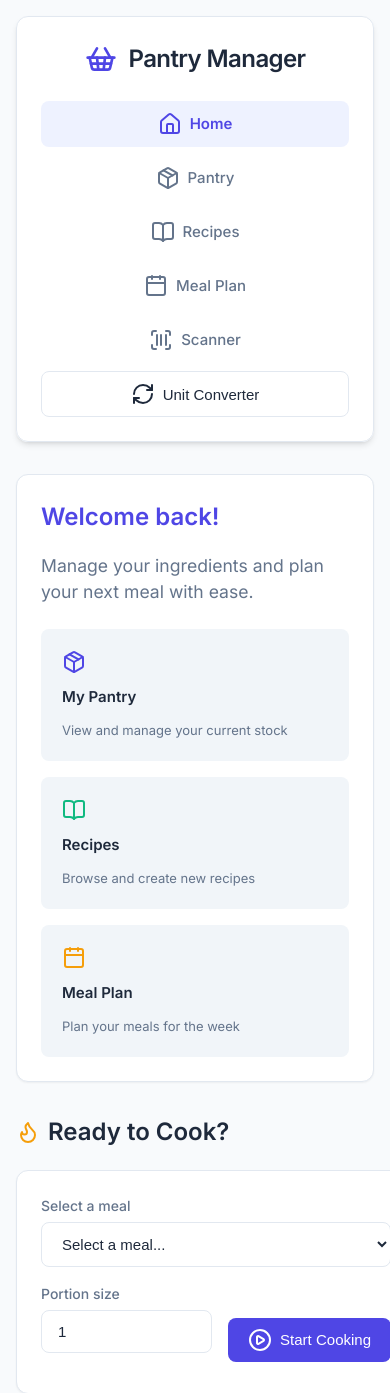
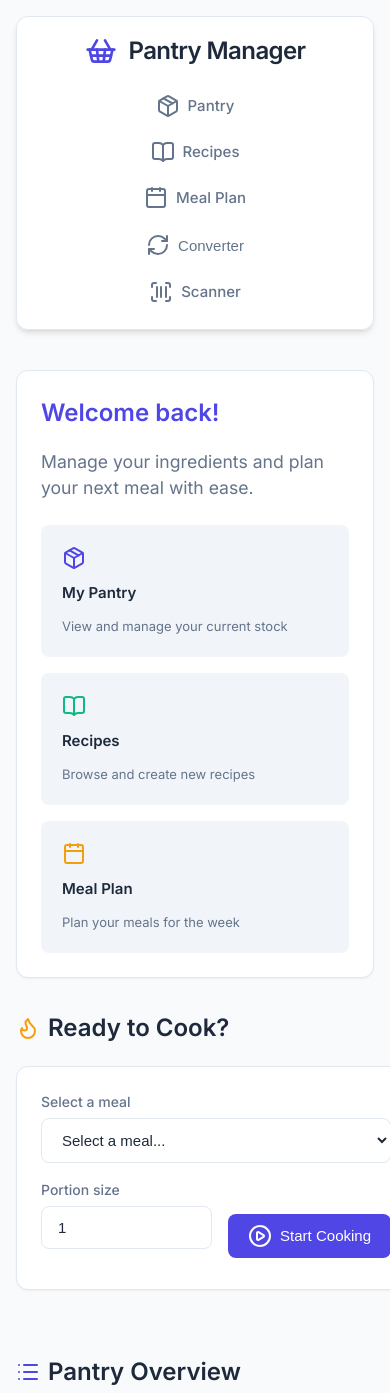
Before and after one commit to pestilence-and-war/Small-Asset-Tracker, a Flask app: page / in a window 390 px wide; the page is wider, and only the part inside the window is pictured. Shown: the top 1393 px of that part. Run offline with Flask 3, Linux system fonts and the light colour scheme; data that the repository does not hold is empty; some libraries are stand-ins or nearby versions.

Commit message:
Pesky nav... Making it smaller. Making it stable.

```diff
--- a/app/static/css/style.css
+++ b/app/static/css/style.css
@@ -50,12 +50,16 @@ h2 { font-size: 1.5rem; margin-bottom: 1.25rem; }
 h3 { font-size: 1.125rem; }
 
 /* Header & Navigation Refinement */
+.header-wrapper {
+    min-height: 100px; /* Locked height to prevent content jumping */
+    margin-bottom: 2.5rem;
+}
+
 header {
     background: rgba(255, 255, 255, 0.95);
     backdrop-filter: blur(8px);
     padding: 1rem 1.5rem;
     border-radius: var(--radius);
-    margin-bottom: 2rem;
     box-shadow: var(--shadow);
     display: flex;
     justify-content: space-between;
@@ -517,25 +526,37 @@ hr {
 @media (max-width: 768px) {
     header {
         flex-direction: column;
-        gap: 1.5rem;
-        padding: 1.5rem;
+        gap: 1rem;
+        padding: 1rem;
+    }
+
+    header.scrolled {
+        flex-direction: row;
     }
 
     nav {
         flex-wrap: wrap;
         justify-content: center;
         width: 100%;
+        gap: 0.25rem;
     }
 
     .nav-link, nav button {
         flex: 1 1 calc(50% - 0.5rem);
         justify-content: center;
+        padding: 0.5rem;
     }
 
-    /* When scrolled on mobile, use the tight 3-column grid */
+    /* Scrolled state should always stay in a single row on mobile */
+    header.scrolled nav {
+        flex-wrap: nowrap;
+        justify-content: flex-start;
+    }
+
+    header.scrolled .nav-link,
     header.scrolled nav button {
-        flex: none; /* Reset flex to allow grid behavior */
-        width: 100%;
+        flex: 0 0 calc(20% - 0.2rem);
+        min-width: 70px;
     }
 
     .container {
--- a/app/templates/index.html
+++ b/app/templates/index.html
@@ -15,15 +15,13 @@
 <body hx-boost="true">
     <div id="scroll-sentinel" style="position: absolute; top: 0; height: 1px; width: 1px; pointer-events: none;"></div>
     <div class="container">
+        <div class="header-wrapper">
             <header>
-            <div class="logo-section">
+                <a href="/" hx-get="/" hx-target="#content" hx-swap="innerHTML show:window:top" class="logo-section" style="text-decoration: none;">
                     <i data-lucide="shopping-basket" class="logo-icon"></i>
                     <h1>Pantry Manager</h1>
-            </div>
+                </a>
                 <nav>
-                <a href="/" hx-get="/" hx-target="#content" hx-swap="innerHTML show:window:top" class="nav-link active">
-                    <i data-lucide="home"></i> Home
-                </a>
                     <a href="/pantry" hx-get="/pantry" hx-target="#content" hx-swap="innerHTML show:window:top" class="nav-link">
                         <i data-lucide="package"></i> Pantry
                     </a>
@@ -33,14 +31,15 @@
                     <a href="/meal-plan" hx-get="/meal-plan" hx-target="#content" hx-swap="innerHTML show:window:top" class="nav-link">
                         <i data-lucide="calendar"></i> Meal Plan
                     </a>
+                    <button type="button" onclick="openModal('converter-modal')" class="nav-link" style="border:none; padding: 0.625rem 1rem;">
+                        <i data-lucide="refresh-cw"></i> Converter
+                    </button>
                     <a href="/scanner" hx-get="/scanner" hx-target="#content" hx-swap="innerHTML show:window:top" class="nav-link">
                         <i data-lucide="scan-barcode"></i> Scanner
                     </a>
-                <button type="button" onclick="openModal('converter-modal')" class="button-secondary">
-                    <i data-lucide="refresh-cw"></i> Unit Converter
-                </button>
                 </nav>
             </header>
+        </div>
 
         <main id="content">
             {% if page_content %}
```
Also changed, not shown: other parts of app/static/css/style.css (+14 -9 lines). Lines whose indentation alone changed are shown as unchanged.
